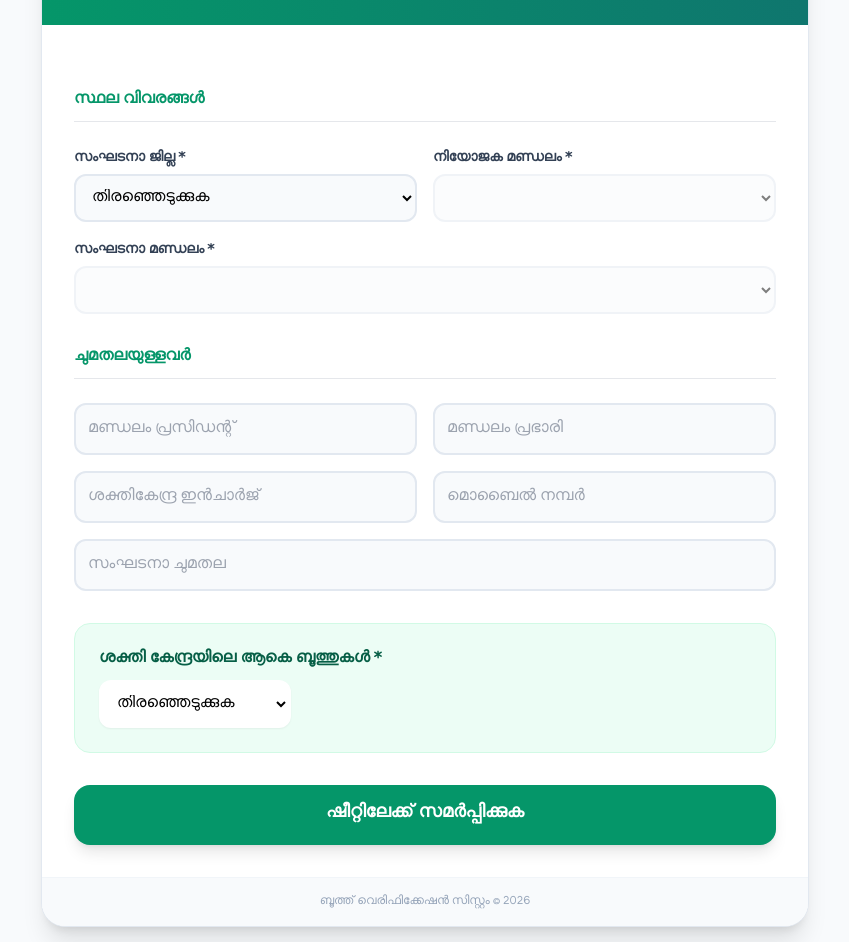
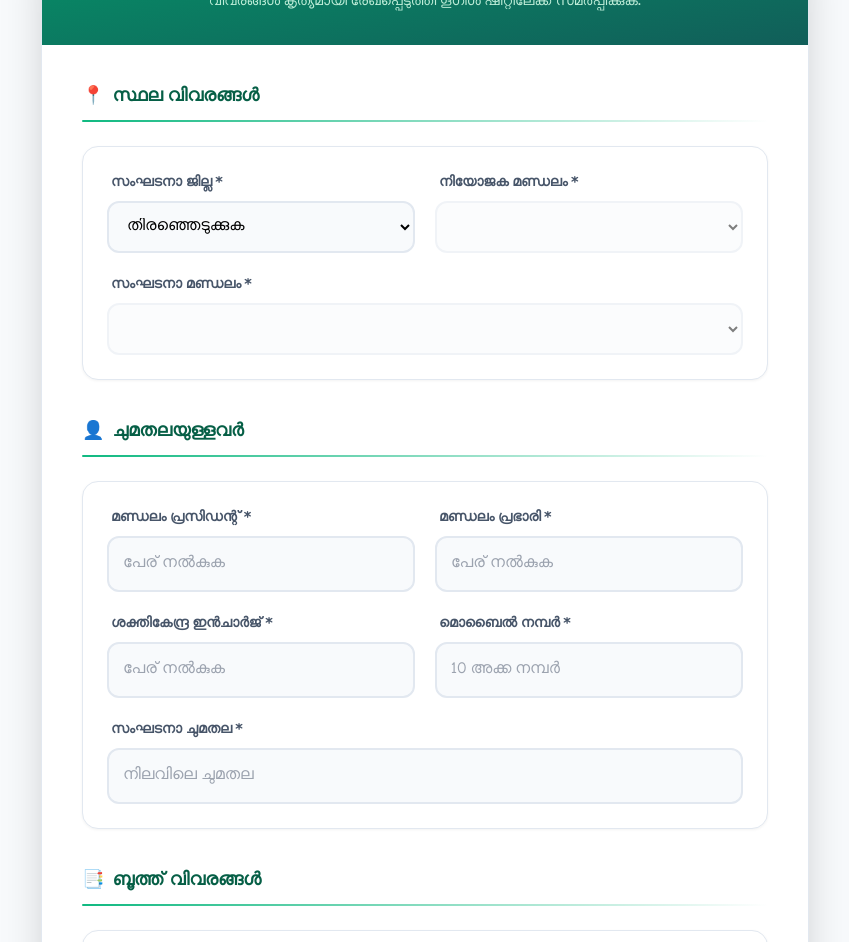
Before and after one commit to vagitadithyan/Booth-Verification-Form, a plain HTML site: page index.html in a window 1280 px wide. Shown: the part 124-1066 px from the top of the page, without its empty margins (215-1064 px from the left). Drawn offline with nearby package versions, Linux system fonts and the light colour scheme.

Commit message:
Update index.html

```diff
--- a/index.html
+++ b/index.html
@@ -7,7 +7,10 @@
    <script src="https://cdn.tailwindcss.com"></script>
    <style>
        @import url('https://fonts.googleapis.com/css2?family=Manjari:wght@400;700&display=swap');
-       body { font-family: 'Manjari', sans-serif; }
+       body {
+           font-family: 'Manjari', sans-serif;
+           background-color: #f8fafc;
+       }
        .loader {
            border: 3px solid #f3f3f3;
            border-top: 3px solid #059669;
@@ -20,68 +23,128 @@
            margin-right: 8px;
        }
        @keyframes spin { 0% { transform: rotate(0deg); } 100% { transform: rotate(360deg); } }
+
+       /* സെക്ഷൻ ഹെഡിംഗിനുള്ള സ്റ്റൈൽ */
+       .main-section-title {
+           font-size: 1.125rem;
+           font-weight: 700;
+           color: #065f46;
+           margin-bottom: 0.5rem;
+           display: flex;
+           align-items: center;
+           gap: 0.5rem;
+       }
+
+
+       .section-separator {
+           height: 2px;
+           background: linear-gradient(to right, #10b981, transparent);
+           margin-bottom: 1.5rem;
+           border-radius: 2px;
+       }
+
+
+       .input-group-container {
+           background-color: #ffffff;
+           padding: 1.5rem;
+           border-radius: 1rem;
+           border: 1px solid #e2e8f0;
+           margin-bottom: 2.5rem;
+           box-shadow: 0 1px 3px rgba(0,0,0,0.05);
+       }
    </style>
 </head>
-<body class="bg-slate-50 min-h-screen py-6 px-4">
+<body class="min-h-screen py-10 px-4">
 
 
-   <div class="max-w-3xl mx-auto bg-white rounded-3xl shadow-xl overflow-hidden border border-slate-200">
-       <!-- Header -->
-       <div class="bg-gradient-to-r from-emerald-600 to-teal-700 p-8 text-white">
-           <h1 class="text-2xl font-bold mb-2">ബൂത്ത് വെരിഫിക്കേഷൻ ഫോറം</h1>
-           <p class="text-emerald-100 opacity-90 text-sm">വിവരങ്ങൾ നേരിട്ട് ഗൂഗിൾ ഷീറ്റിലേക്ക് രേഖപ്പെടുത്താം.</p>
+   <div class="max-w-3xl mx-auto bg-white rounded-[2rem] shadow-2xl overflow-hidden border border-slate-200">
+       <!-- Main Header -->
+       <div class="bg-gradient-to-br from-emerald-600 to-teal-800 p-8 text-white text-center">
+           <h1 class="text-3xl font-bold mb-2">ബൂത്ത് വെരിഫിക്കേഷൻ ഫോറം</h1>
+           <p class="text-emerald-100 opacity-90 text-sm">വിവരങ്ങൾ കൃത്യമായി രേഖപ്പെടുത്തി ഗൂഗിൾ ഷീറ്റിലേക്ക് സമർപ്പിക്കുക.</p>
        </div>
 
 
-       <form id="verificationForm" class="p-6 md:p-8 space-y-8">
+       <form id="verificationForm" class="p-6 md:p-10">
            <!-- Messages -->
-           <div id="successMsg" class="hidden bg-emerald-50 border border-emerald-200 text-emerald-700 p-4 rounded-xl flex items-center gap-3">
+           <div id="successMsg" class="hidden mb-8 bg-emerald-50 border border-emerald-200 text-emerald-700 p-4 rounded-xl flex items-center gap-3">
                <span class="text-xl">✅</span>
                <p class="font-medium">വിവരങ്ങൾ വിജയകരമായി ഷീറ്റിൽ രേഖപ്പെടുത്തി!</p>
            </div>
-           <div id="errorMsg" class="hidden bg-rose-50 border border-rose-200 text-rose-700 p-4 rounded-xl flex items-center gap-3">
+           <div id="errorMsg" class="hidden mb-8 bg-rose-50 border border-rose-200 text-rose-700 p-4 rounded-xl flex items-center gap-3">
                <span class="text-xl">⚠️</span>
                <p id="errorText" class="font-medium">സമർപ്പിക്കുന്നതിൽ പിശക് ഉണ്ടായി.</p>
            </div>
 
 
-           <!-- Location Section -->
-           <div class="space-y-6">
-               <h2 class="text-emerald-600 font-bold border-b pb-2">സ്ഥല വിവരങ്ങൾ</h2>
-               <div class="grid grid-cols-1 md:grid-cols-2 gap-4">
-                   <div class="space-y-1">
-                       <label class="text-sm font-semibold text-slate-700">സംഘടനാ ജില്ല *</label>
-                       <select id="orgDistrict" required class="w-full rounded-xl border-slate-200 bg-slate-50 p-3 border-2 outline-none focus:border-emerald-500"></select>
+           <!-- Section 1: Location -->
+           <div class="main-section-title">
+               <span>📍</span> സ്ഥല വിവരങ്ങൾ
            </div>
-                   <div class="space-y-1">
-                       <label class="text-sm font-semibold text-slate-700">നിയോജക മണ്ഡലം *</label>
-                       <select id="acName" required disabled class="w-full rounded-xl border-slate-200 bg-slate-50 p-3 border-2 outline-none focus:border-emerald-500 disabled:opacity-50"></select>
+           <div class="section-separator"></div>
+
+           <div class="input-group-container">
+               <div class="grid grid-cols-1 md:grid-cols-2 gap-5">
+                   <div class="space-y-1.5">
+                       <label class="text-sm font-bold text-slate-600 ml-1">സംഘടനാ ജില്ല *</label>
+                       <select id="orgDistrict" required class="w-full rounded-xl border-slate-200 bg-slate-50 p-3.5 border-2 outline-none focus:border-emerald-500 transition-colors"></select>
                    </div>
-                   <div class="space-y-1 md:col-span-2">
-                       <label class="text-sm font-semibold text-slate-700">സംഘടനാ മണ്ഡലം *</label>
-                       <select id="orgMandal" required disabled class="w-full rounded-xl border-slate-200 bg-slate-50 p-3 border-2 outline-none focus:border-emerald-500 disabled:opacity-50"></select>
+                   <div class="space-y-1.5">
+                       <label class="text-sm font-bold text-slate-600 ml-1">നിയോജക മണ്ഡലം *</label>
+                       <select id="acName" required disabled class="w-full rounded-xl border-slate-200 bg-slate-50 p-3.5 border-2 outline-none focus:border-emerald-500 disabled:opacity-50 transition-colors"></select>
+                   </div>
+                   <div class="space-y-1.5 md:col-span-2">
+                       <label class="text-sm font-bold text-slate-600 ml-1">സംഘടനാ മണ്ഡലം *</label>
+                       <select id="orgMandal" required disabled class="w-full rounded-xl border-slate-200 bg-slate-50 p-3.5 border-2 outline-none focus:border-emerald-500 disabled:opacity-50 transition-colors"></select>
                    </div>
                </div>
            </div>
 
 
-           <!-- Personnel Section -->
-           <div class="space-y-6">
-               <h2 class="text-emerald-600 font-bold border-b pb-2">ചുമതലയുള്ളവർ</h2>
-               <div class="grid grid-cols-1 md:grid-cols-2 gap-4">
-                   <input type="text" id="mandalPresident" placeholder="മണ്ഡലം പ്രസിഡന്റ്" required class="w-full rounded-xl border-slate-200 bg-slate-50 p-3 border-2 outline-none focus:border-emerald-500">
-                   <input type="text" id="mandalPrabhari" placeholder="മണ്ഡലം പ്രഭാരി" required class="w-full rounded-xl border-slate-200 bg-slate-50 p-3 border-2 outline-none focus:border-emerald-500">
-                   <input type="text" id="shaktiKendraIncharge" placeholder="ശക്തികേന്ദ്ര ഇൻചാർജ്" required class="w-full rounded-xl border-slate-200 bg-slate-50 p-3 border-2 outline-none focus:border-emerald-500">
-                   <input type="tel" id="phoneNumber" placeholder="മൊബൈൽ നമ്പർ" required pattern="[0-9]{10}" title="10 അക്ക മൊബൈൽ നമ്പർ നൽകുക" class="w-full rounded-xl border-slate-200 bg-slate-50 p-3 border-2 outline-none focus:border-emerald-500">
-                   <input type="text" id="position" placeholder="സംഘടനാ ചുമതല" required class="w-full md:col-span-2 rounded-xl border-slate-200 bg-slate-50 p-3 border-2 outline-none focus:border-emerald-500">
+           <!-- Section 2: Personnel -->
+           <div class="main-section-title">
+               <span>👤</span> ചുമതലയുള്ളവർ
+           </div>
+           <div class="section-separator"></div>
+
+
+           <div class="input-group-container">
+               <div class="grid grid-cols-1 md:grid-cols-2 gap-5">
+                   <div class="space-y-1.5">
+                       <label class="text-sm font-bold text-slate-600 ml-1">മണ്ഡലം പ്രസിഡന്റ് *</label>
+                       <input type="text" id="mandalPresident" placeholder="പേര് നൽകുക" required class="w-full rounded-xl border-slate-200 bg-slate-50 p-3.5 border-2 outline-none focus:border-emerald-500 transition-colors">
+                   </div>
+                   <div class="space-y-1.5">
+                       <label class="text-sm font-bold text-slate-600 ml-1">മണ്ഡലം പ്രഭാരി *</label>
+                       <input type="text" id="mandalPrabhari" placeholder="പേര് നൽകുക" required class="w-full rounded-xl border-slate-200 bg-slate-50 p-3.5 border-2 outline-none focus:border-emerald-500 transition-colors">
+                   </div>
+                   <div class="space-y-1.5">
+                       <label class="text-sm font-bold text-slate-600 ml-1">ശക്തികേന്ദ്ര ഇൻചാർജ് *</label>
+                       <input type="text" id="shaktiKendraIncharge" placeholder="പേര് നൽകുക" required class="w-full rounded-xl border-slate-200 bg-slate-50 p-3.5 border-2 outline-none focus:border-emerald-500 transition-colors">
+                   </div>
+                   <div class="space-y-1.5">
+                       <label class="text-sm font-bold text-slate-600 ml-1">മൊബൈൽ നമ്പർ *</label>
+                       <input type="tel" id="phoneNumber" placeholder="10 അക്ക നമ്പർ" required pattern="[0-9]{10}" class="w-full rounded-xl border-slate-200 bg-slate-50 p-3.5 border-2 outline-none focus:border-emerald-500 transition-colors">
+                   </div>
+                   <div class="space-y-1.5 md:col-span-2">
+                       <label class="text-sm font-bold text-slate-600 ml-1">സംഘടനാ ചുമതല *</label>
+                       <input type="text" id="position" placeholder="നിലവിലെ ചുമതല" required class="w-full rounded-xl border-slate-200 bg-slate-50 p-3.5 border-2 outline-none focus:border-emerald-500 transition-colors">
+                   </div>
                </div>
            </div>
 
 
-           <!-- Booth Count -->
-           <div class="bg-emerald-50 p-6 rounded-2xl border border-emerald-100">
+           <!-- Section 3: Booth Details -->
+           <div class="main-section-title">
+               <span>📑</span> ബൂത്ത് വിവരങ്ങൾ
+           </div>
+           <div class="section-separator"></div>
+
+
+           <div class="input-group-container">
+               <div class="bg-emerald-50 p-5 rounded-xl border border-emerald-100 mb-6">
                    <label class="block mb-2 font-bold text-emerald-800">ശക്തി കേന്ദ്രയിലെ ആകെ ബൂത്തുകൾ *</label>
-               <select id="noOfBooths" required class="w-full md:w-48 rounded-xl border-white bg-white shadow-sm p-3 border-2 outline-none focus:border-emerald-500">
+                   <select id="noOfBooths" required class="w-full md:w-56 rounded-xl border-emerald-200 bg-white shadow-sm p-3 border-2 outline-none focus:border-emerald-500">
                        <option value="0">തിരഞ്ഞെടുക്കുക</option>
                        <option value="1">1</option>
                        <option value="2">2</option>
@@ -91,19 +154,21 @@
                    </select>
                </div>
 
-
                <!-- Dynamic Booths Container -->
-           <div id="boothContainer" class="space-y-4"></div>
+               <div id="boothContainer" class="space-y-6"></div>
+           </div>
 
 
-           <button type="submit" id="submitBtn" class="w-full py-4 rounded-2xl text-white font-bold text-lg bg-emerald-600 hover:bg-emerald-700 shadow-lg transition-all flex items-center justify-center">
-               <span>ഷീറ്റിലേക്ക് സമർപ്പിക്കുക</span>
+           <div class="pt-4">
+               <button type="submit" id="submitBtn" class="w-full py-4.5 rounded-2xl text-white font-bold text-xl bg-emerald-600 hover:bg-emerald-700 shadow-xl hover:shadow-emerald-200 transition-all flex items-center justify-center gap-2 transform active:scale-[0.98]">
+                   <span>സമർപ്പിക്കുക</span>
                </button>
+           </div>
        </form>
 
 
-       <div class="bg-slate-50 p-4 border-t border-slate-100 text-center text-slate-400 text-xs">
-           ബൂത്ത് വെരിഫിക്കേഷൻ സിസ്റ്റം &copy; 2026
+       <div class="bg-slate-50 p-5 border-t border-slate-100 text-center text-slate-400 text-xs">
+           ബൂത്ത് വെരിഫിക്കേഷൻ സിസ്റ്റം &copy; 2026 | Digital Verification Cell
        </div>
    </div>
 
@@ -291,7 +356,6 @@
        };
 
 
-       // Populate Districts
        const distSelect = document.getElementById('orgDistrict');
        distSelect.innerHTML = '<option value="">തിരഞ്ഞെടുക്കുക</option>' + DATA.districts.map(d => `<option value="${d}">${d}</option>`).join('');
 
@@ -326,7 +390,6 @@
        });
 
 
-       // Dynamic Booth Fields
        document.getElementById('noOfBooths').addEventListener('change', (e) => {
            const count = parseInt(e.target.value);
            const container = document.getElementById('boothContainer');
@@ -337,16 +400,24 @@
                <div class="bg-slate-50 p-6 rounded-2xl border border-slate-200 relative animate-in slide-in-from-bottom-2">
                    <div class="absolute top-0 left-6 -translate-y-1/2 bg-white px-3 py-1 rounded-full border border-slate-200 text-xs font-bold text-slate-500">ബൂത്ത് ${i}</div>
                    <div class="grid grid-cols-1 md:grid-cols-3 gap-4 mt-2">
-                       <input type="text" placeholder="ബൂത്ത് നമ്പർ" required class="booth-no w-full rounded-lg border-slate-200 py-2 px-3 border-2 outline-none focus:border-emerald-500">
-                       <input type="text" placeholder="ബൂത്ത് ഇൻചാർജ്" required class="booth-incharge w-full rounded-lg border-slate-200 py-2 px-3 border-2 outline-none focus:border-emerald-500">
-                       <input type="tel" placeholder="മൊബൈൽ" required pattern="[0-9]{10}" class="booth-phone w-full rounded-lg border-slate-200 py-2 px-3 border-2 outline-none focus:border-emerald-500">
+                       <div class="space-y-1">
+                           <label class="text-xs font-bold text-slate-500 ml-1">ബൂത്ത് നമ്പർ</label>
+                           <input type="text" placeholder="ഉദാ: 101" required class="booth-no w-full rounded-lg border-slate-200 py-2.5 px-3 border-2 outline-none focus:border-emerald-500">
+                       </div>
+                       <div class="space-y-1">
+                           <label class="text-xs font-bold text-slate-500 ml-1">ഇൻചാർജ് പേര്</label>
+                           <input type="text" placeholder="പേര്" required class="booth-incharge w-full rounded-lg border-slate-200 py-2.5 px-3 border-2 outline-none focus:border-emerald-500">
+                       </div>
+                       <div class="space-y-1">
+                           <label class="text-xs font-bold text-slate-500 ml-1">മൊബൈൽ</label>
+                           <input type="tel" placeholder="മൊബൈൽ" required pattern="[0-9]{10}" class="booth-phone w-full rounded-lg border-slate-200 py-2.5 px-3 border-2 outline-none focus:border-emerald-500">
+                       </div>
                    </div>
                </div>`;
            }
        });
 
 
-       // Submission
        document.getElementById('verificationForm').addEventListener('submit', async (e) => {
            e.preventDefault();
            const submitBtn = document.getElementById('submitBtn');
@@ -386,7 +457,6 @@
 
 
            try {
-               // Post to Google Apps Script
                await fetch(GOOGLE_SCRIPT_URL, {
                    method: 'POST',
                    mode: 'no-cors',
@@ -406,7 +476,7 @@
                errorMsg.classList.remove('hidden');
            } finally {
                submitBtn.disabled = false;
-               submitBtn.innerHTML = '<span>ഷീറ്റിലേക്ക് സമർപ്പിക്കുക</span>';
+               submitBtn.innerHTML = '<span>സമർപ്പിക്കുക</span>';
            }
        });
    </script>
```
Lines whose indentation alone changed are shown as unchanged.
